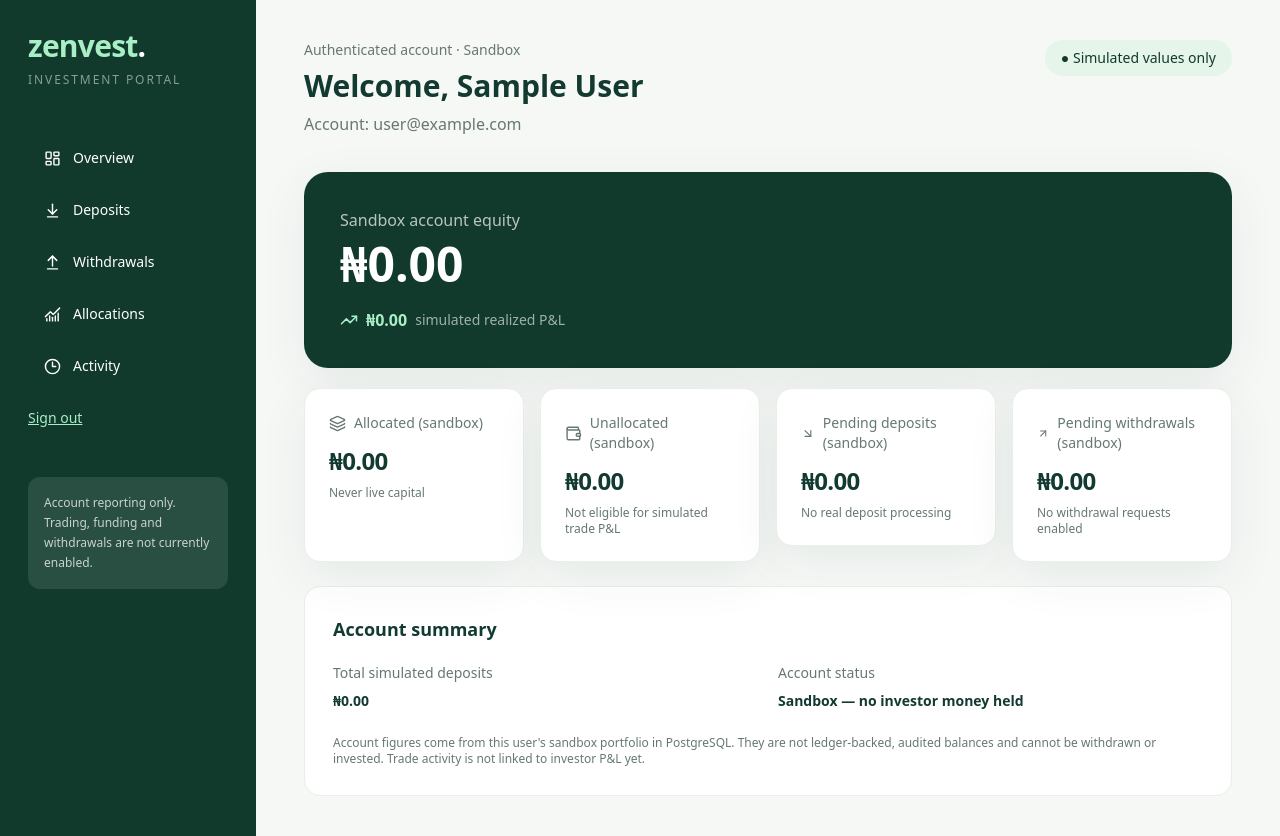
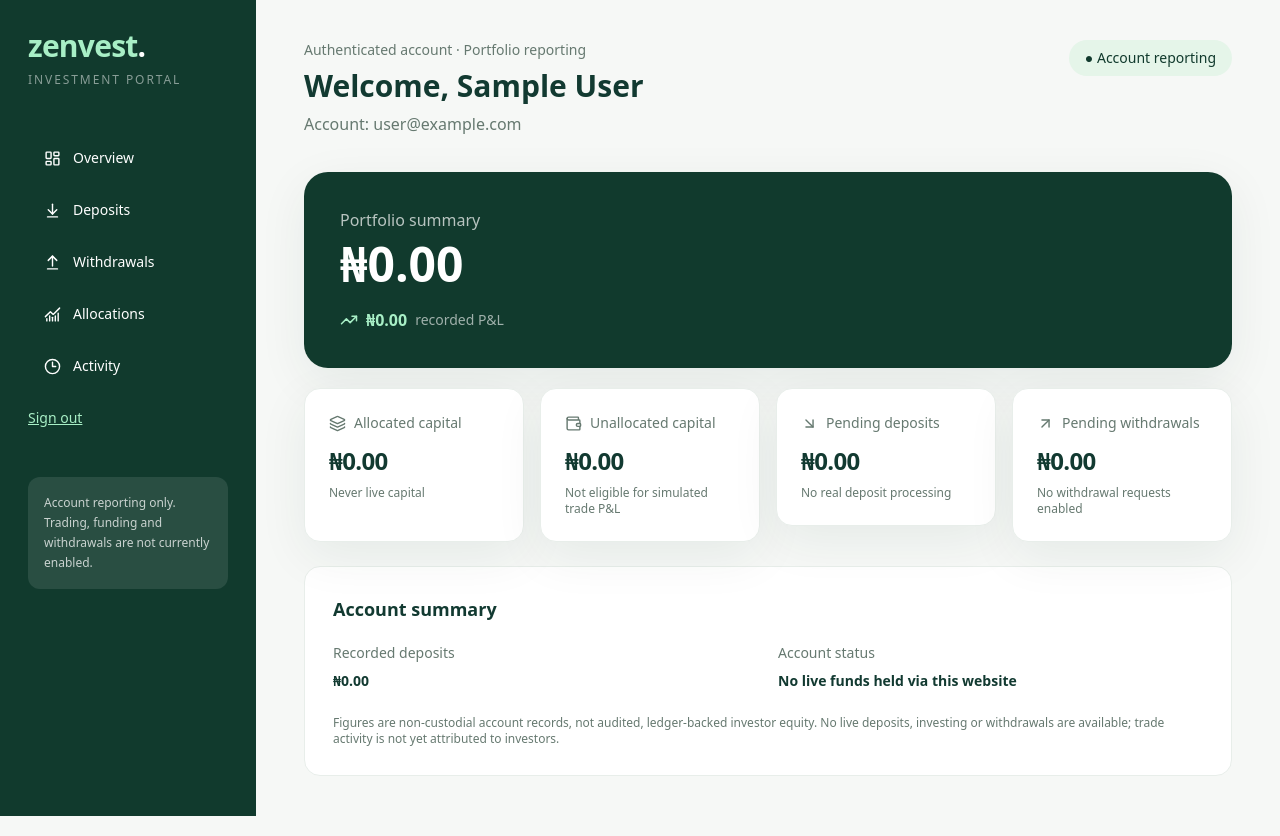
Before and after one commit to en0ma/zenvest, a Next.js app: page /dashboard in a window 1280 px wide. Built offline with nearby package versions, Linux system fonts and the light colour scheme; no server answers; the database is empty; sample sign-in values are in the browser's storage.

Commit message:
design: refine account UX and remove public admin navigation

```diff
--- a/src/app/dashboard/page.tsx
+++ b/src/app/dashboard/page.tsx
@@ -14,13 +14,13 @@ export default async function Dashboard(){
  const unallocated=portfolio?.unallocatedKobo??0n;
  const realized=portfolio?.realizedPnlKobo??0n;
  const equity=allocated+unallocated+realized;
- return <Shell><header className="flex flex-wrap justify-between items-start gap-4"><div><p className="text-sm text-muted">Authenticated account · Sandbox</p><h1 className="text-3xl font-semibold mt-2">Welcome, {session.name??"Investor"}</h1><p className="mt-2 text-muted">Account: {session.email}</p></div><span className="rounded-full bg-[#e5f5e9] px-4 py-2 text-sm text-forest font-medium">● Simulated values only</span></header>
- <section className="rounded-3xl bg-forest text-white p-7 sm:p-9 mt-9 shadow-soft"><p className="text-white/70">Sandbox account equity</p><h2 className="mt-2 text-4xl sm:text-5xl font-semibold">{formatKobo(equity)}</h2><div className="mt-5 flex items-center gap-2 text-mint"><TrendingUp size={18}/><strong>{formatKobo(realized)}</strong><span className="text-white/60 text-sm">simulated realized P&L</span></div></section>
+ return <Shell><header className="flex flex-wrap justify-between items-start gap-4"><div><p className="text-sm text-muted">Authenticated account · Portfolio reporting</p><h1 className="text-3xl font-semibold mt-2">Welcome, {session.name??"Investor"}</h1><p className="mt-2 text-muted">Account: {session.email}</p></div><span className="rounded-full bg-[#e5f5e9] px-4 py-2 text-sm text-forest font-medium">● Account reporting</span></header>
+ <section className="rounded-3xl bg-forest text-white p-7 sm:p-9 mt-9 shadow-soft"><p className="text-white/70">Portfolio summary</p><h2 className="mt-2 text-4xl sm:text-5xl font-semibold">{formatKobo(equity)}</h2><div className="mt-5 flex items-center gap-2 text-mint"><TrendingUp size={18}/><strong>{formatKobo(realized)}</strong><span className="text-white/60 text-sm">recorded P&L</span></div></section>
  <section className="grid gap-4 md:grid-cols-2 xl:grid-cols-4 mt-5" id="allocations">
- <Metric icon={Layers3} label="Allocated (sandbox)" value={allocated} detail="Never live capital"/>
- <Metric icon={Wallet} label="Unallocated (sandbox)" value={unallocated} detail="Not eligible for simulated trade P&L"/>
- <div id="deposits"><Metric icon={ArrowDownRight} label="Pending deposits (sandbox)" value={portfolio?.pendingDepositsKobo??0n} detail="No real deposit processing"/></div>
- <div id="withdrawals"><Metric icon={ArrowUpRight} label="Pending withdrawals (sandbox)" value={portfolio?.pendingWithdrawalsKobo??0n} detail="No withdrawal requests enabled"/></div></section>
- <section className="mt-6 rounded-2xl bg-white p-7 border border-[#e8eeea]"><h2 className="text-lg font-semibold">Account summary</h2><dl className="mt-5 grid sm:grid-cols-2 gap-5 text-sm"><div><dt className="text-muted">Total simulated deposits</dt><dd className="font-semibold mt-2">{formatKobo(portfolio?.depositedKobo??0n)}</dd></div><div><dt className="text-muted">Account status</dt><dd className="font-semibold mt-2">Sandbox — no investor money held</dd></div></dl><p className="mt-6 text-xs text-muted">Account figures come from this user's sandbox portfolio in PostgreSQL. They are not ledger-backed, audited balances and cannot be withdrawn or invested. Trade activity is not linked to investor P&L yet.</p></section>
+ <Metric icon={Layers3} label="Allocated capital" value={allocated} detail="Never live capital"/>
+ <Metric icon={Wallet} label="Unallocated capital" value={unallocated} detail="Not eligible for simulated trade P&L"/>
+ <div id="deposits"><Metric icon={ArrowDownRight} label="Pending deposits" value={portfolio?.pendingDepositsKobo??0n} detail="No real deposit processing"/></div>
+ <div id="withdrawals"><Metric icon={ArrowUpRight} label="Pending withdrawals" value={portfolio?.pendingWithdrawalsKobo??0n} detail="No withdrawal requests enabled"/></div></section>
+ <section className="mt-6 rounded-2xl bg-white p-7 border border-[#e8eeea]"><h2 className="text-lg font-semibold">Account summary</h2><dl className="mt-5 grid sm:grid-cols-2 gap-5 text-sm"><div><dt className="text-muted">Recorded deposits</dt><dd className="font-semibold mt-2">{formatKobo(portfolio?.depositedKobo??0n)}</dd></div><div><dt className="text-muted">Account status</dt><dd className="font-semibold mt-2">No live funds held via this website</dd></div></dl><p className="mt-6 text-xs text-muted">Figures are non-custodial account records, not audited, ledger-backed investor equity. No live deposits, investing or withdrawals are available; trade activity is not yet attributed to investors.</p></section>
  </Shell>;
 }
```
